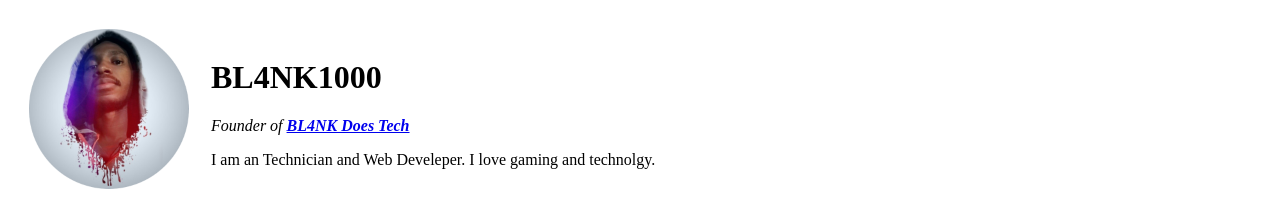
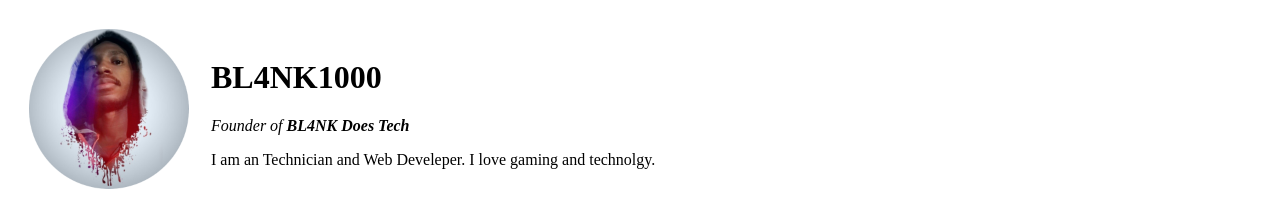
Before and after one commit to BL4NK1000/CV, a plain HTML site: page index.html in a window 1280 px wide. Shown: the top 207 px of the page. Drawn offline with Linux system fonts and the light colour scheme.

Commit message:
Update index.html

```diff
--- a/index.html
+++ b/index.html
@@ -12,7 +12,7 @@
       <td><img src="image/circle-bl4nk.png" alt="lebogang profile picture"></td>
       <td>
         <h1>BL4NK1000</h1>
-        <p><em>Founder of <strong><a href="https://x1337x.ws/">BL4NK Does Tech</a></strong></em></p>
+        <p><em>Founder of <strong>BL4NK Does Tech</a></strong></em></p>
         <p>I am an Technician and Web Develeper. I love gaming and technolgy.</p>
       </td>
     </tr>
```
